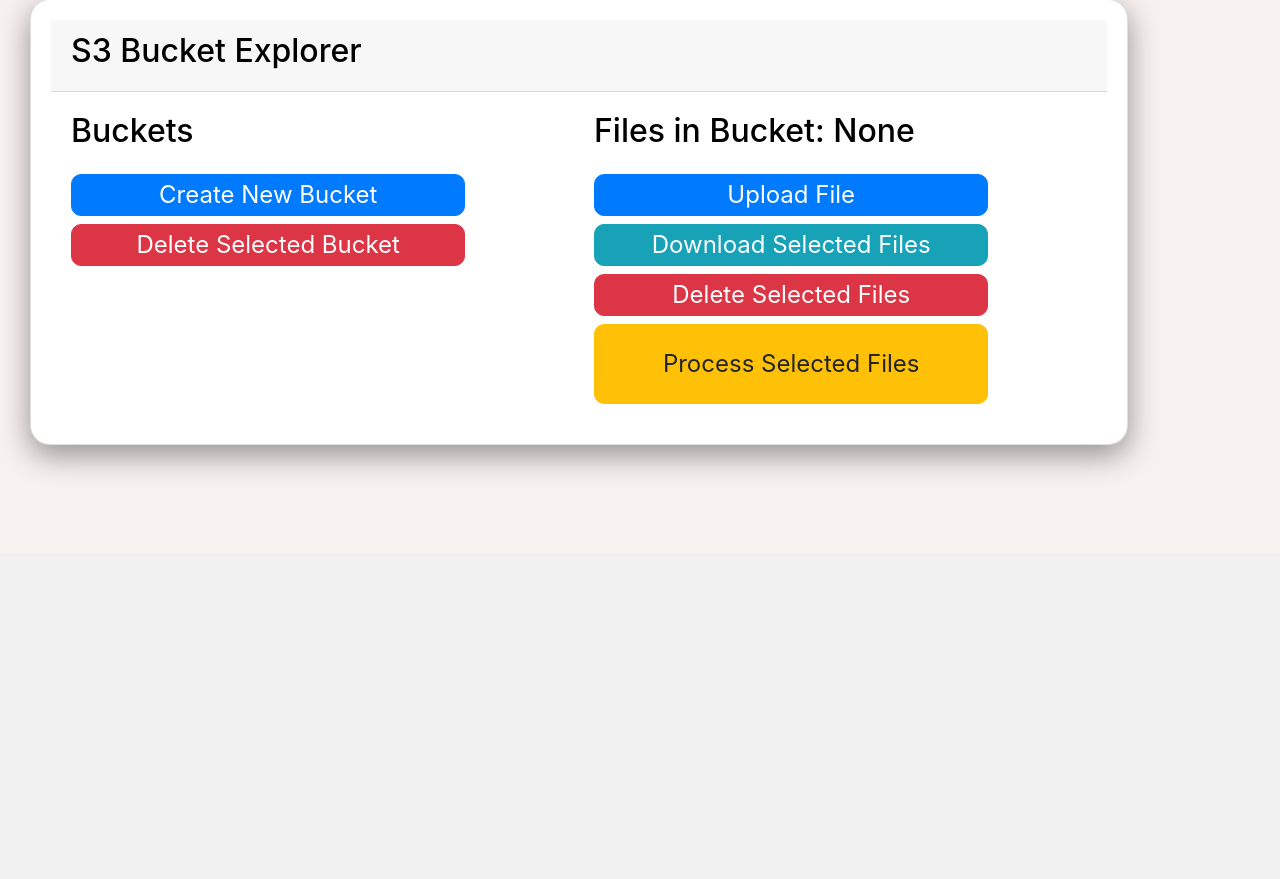
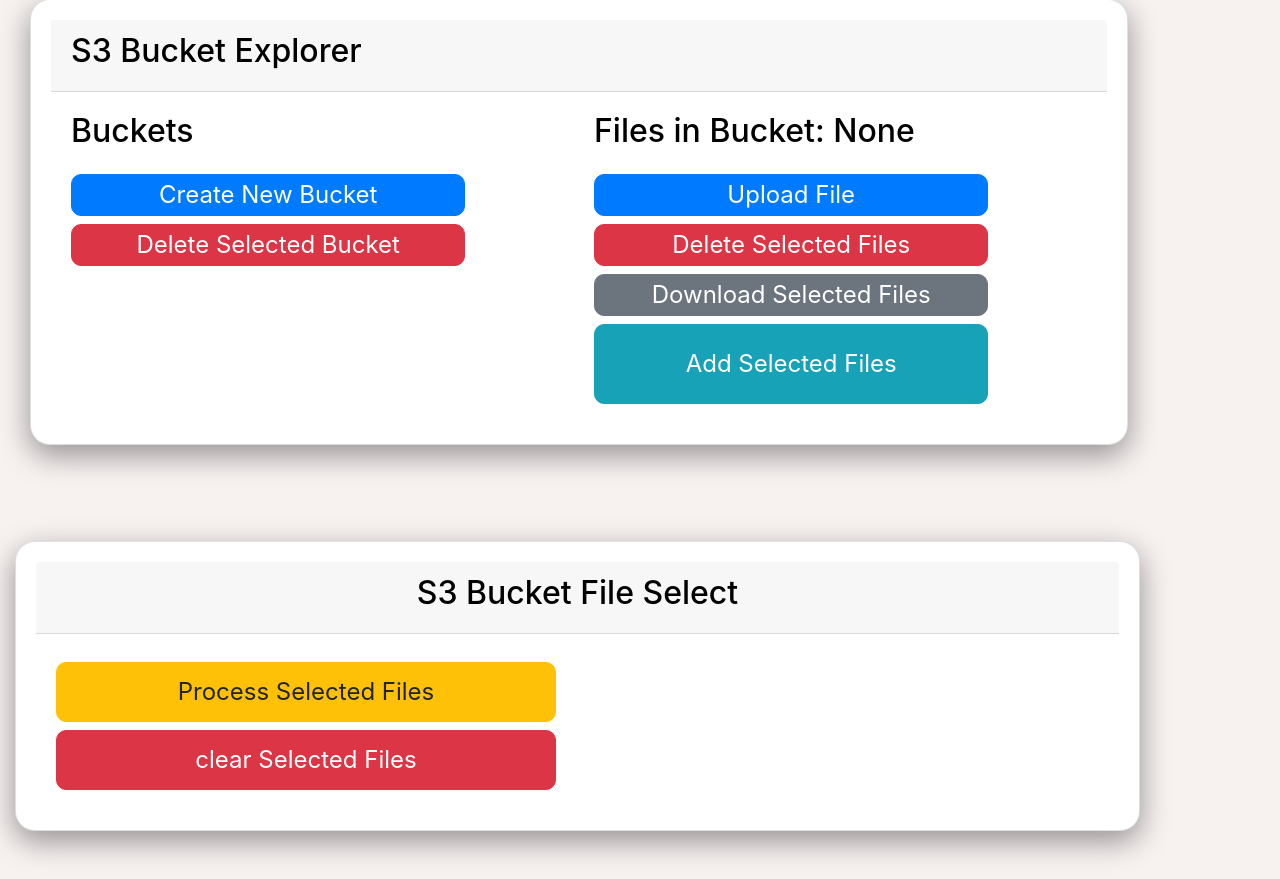
Before and after one commit to DavidRand75/sandrapg, a Flask app: page / in a window 1280 px wide. Shown: the part 247-1126 px from the top of the page. Before the commit the page ends 719 px from the top, so only its background shows below. Run offline with Flask 3, Linux system fonts and the light colour scheme; data that the repository does not hold is empty; some libraries are stand-ins or nearby versions.

Commit message:
front navbar + cosmetics 4

```diff
--- a/static/css/_s3_explorer.css
+++ b/static/css/_s3_explorer.css
@@ -14,6 +14,16 @@
     width: 90%;
 }
 
+/* Custom card design with rounded corners and heavy shadow */
+.custom-card2 {
+    border-radius: 20px; /* Rounded corners */
+    box-shadow: 0 10px 30px rgba(0, 0, 0, 0.4); /* Heavy shadow */
+    padding: 20px;
+    margin-left: 0 !important; /* Force the card to the left */
+    margin-right: auto !important; /* Prevent it from being centered */
+    width: 90%;
+    text-align: center;
+}
 /* Custom button design */
 .custom-btn {
     font-size: 1.5rem; /* Larger text */
@@ -31,6 +41,15 @@
     height: 80px;
 }
 
+/* Custom button design */
+.custom-btn3 {
+    font-size: 1.5rem; /* Larger text */
+    border-radius: 10px; /* Rounded corners */
+    padding: 2px 6px;  /* Increase padding */
+    width: 500px;
+    height: 60px;
+}
+
 /* Extra margin for separation */
 .mt-2 {
     margin-top: 15px;
--- a/templates/_s3_explorer.html
+++ b/templates/_s3_explorer.html
@@ -33,15 +33,33 @@
                     <button class="btn btn-primary btn-block custom-btn" id="upload-file-btn">Upload File</button>
 
                     <!-- Download and Delete buttons for files -->
-                    <button class="btn btn-info btn-block custom-btn mt-2" id="download-files-btn">Download Selected Files</button>
                     <button class="btn btn-danger btn-block custom-btn mt-2" id="delete-files-btn">Delete Selected Files</button>
-                    <button class="btn btn-warning btn-block custom-btn2 mt-2" id="process-files-btn">Process Selected Files</button>
+                    <button class="btn btn-secondary btn-block custom-btn mt-2" id="download-files-btn">Download Selected Files</button>
+                    <button class="btn btn-info btn-block custom-btn2 mt-2" id="Add-files-btn">Add Selected Files</button>
                 </div>
             </div>
         </div>
     </div>
 </div>
-
+<br>
+<br>
+<div class="container-fluid mt-5" style="max-width: 100%; text-align: left;"></div>
+    <div class="card custom-card2">
+        <div class="card-header">
+            <h4>S3 Bucket File Select</h4>
+        </div>
+        <div class="card-body">
+            <div class="row">
+                <div class="col-md-12">
+                    <button class="btn btn-warning btn-block custom-btn3 mt-2" id="process-files-btn">Process Selected Files</button>
+                    <button class="btn btn-danger btn-block custom-btn3 mt-2" id="clear-files-btn">clear Selected Files</button>
+                </div>
+            </div>
+        </div>
+    </div>
+</div>
+<br>
+<br>
 <!-- Modal for uploading files -->
 <div class="modal fade" id="uploadFilesModal" tabindex="-1" role="dialog" aria-labelledby="uploadFilesModalLabel" aria-hidden="true">
     <div class="modal-dialog" role="document">
```
